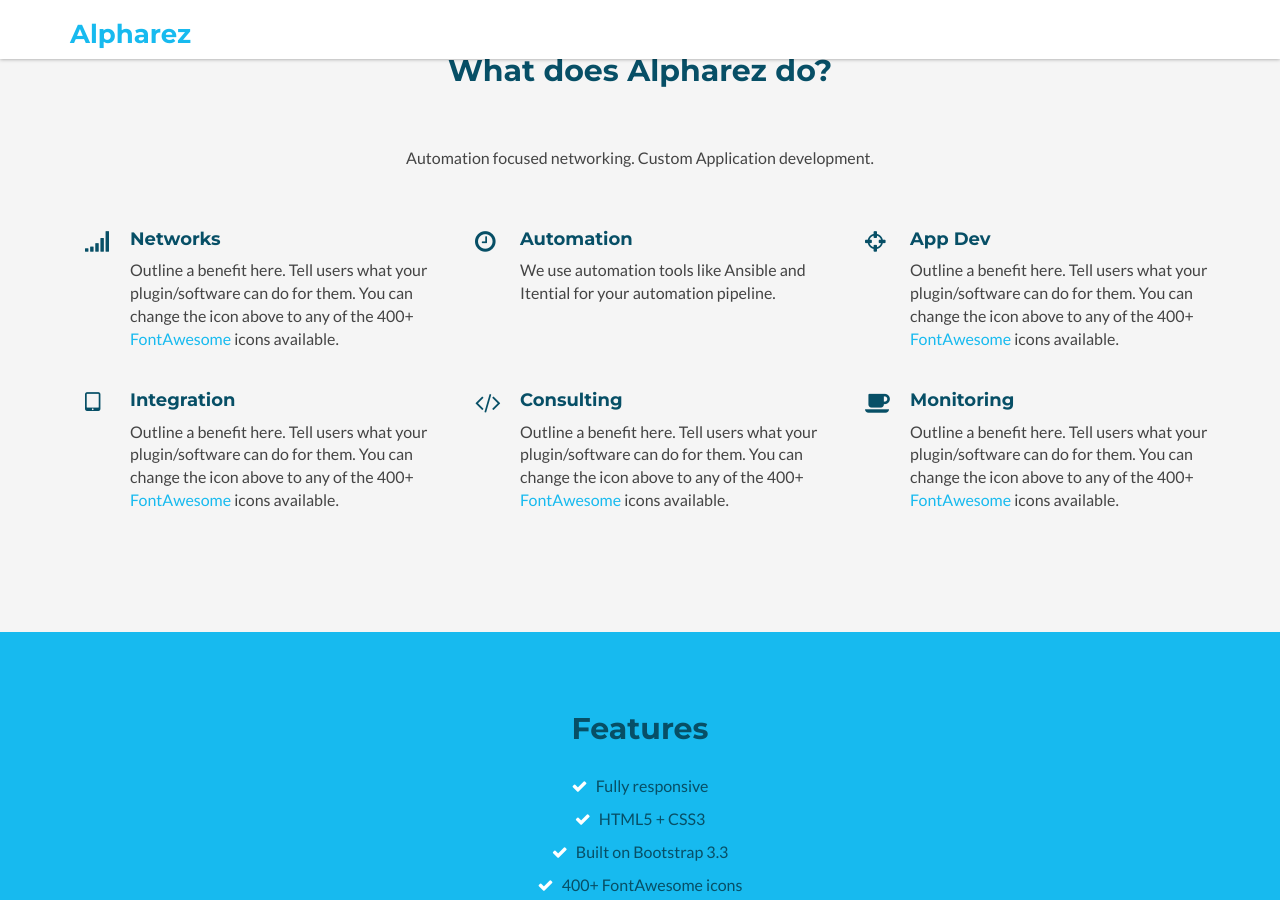
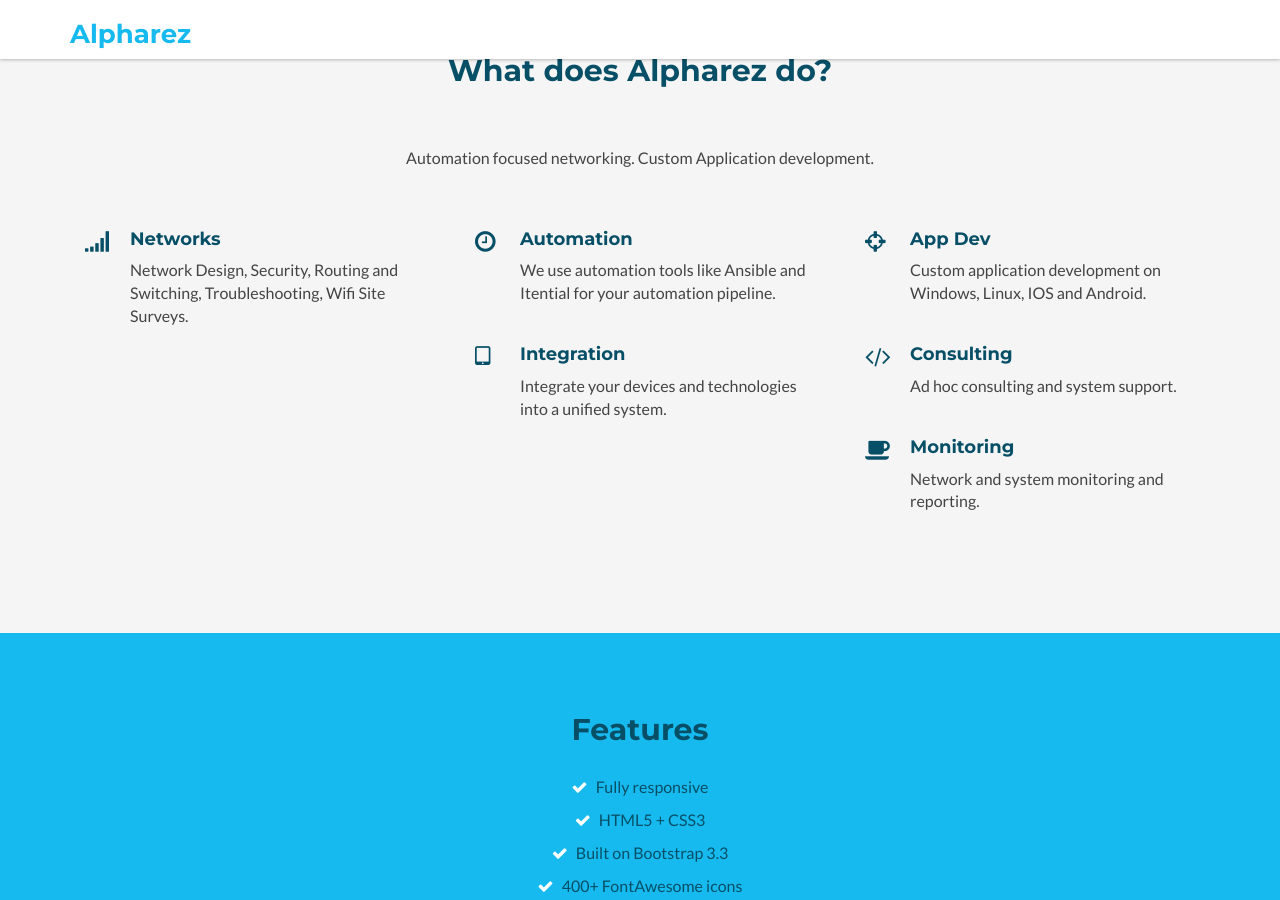
Before and after one commit to alpharez/alpharez.github.io, a Jekyll site: the page built from index.html, in a window 1280 px wide and 900 px high, scrolled down 394 px. Built offline with Jekyll 4.4.1, drawn with Linux system fonts in a browser that asks for light colours.

Commit message:
edited about page

```diff
--- a/_includes/about.html
+++ b/_includes/about.html
@@ -10,7 +10,7 @@
                     </div>
                     <div class="content">
                         <h3 class="sub-title">Networks</h3>
-                        <p>Outline a benefit here. Tell users what your plugin/software can do for them. You can change the icon above to any of the 400+ <a href="http://fortawesome.github.io/Font-Awesome/icons/" target="_blank">FontAwesome</a> icons available.</p>
+                        <p>Network Design, Security, Routing and Switching, Troubleshooting, Wifi Site Surveys.</p>
                     </div><!--//content-->
                 </div><!--//item-->
                 <div class="item col-md-4 col-sm-6 col-xs-12">
@@ -28,7 +28,7 @@
                     </div>
                     <div class="content">
                         <h3 class="sub-title">App Dev</h3>
-                        <p>Outline a benefit here. Tell users what your plugin/software can do for them. You can change the icon above to any of the 400+ <a href="http://fortawesome.github.io/Font-Awesome/icons/" target="_blank">FontAwesome</a> icons available.</p>
+                        <p>Custom application development on Windows, Linux, IOS and Android.</p>
                     </div><!--//content-->
                 </div><!--//item-->
                 <div class="clearfix visible-md"></div>
@@ -38,7 +38,7 @@
                     </div>
                     <div class="content">
                         <h3 class="sub-title">Integration</h3>
-                        <p>Outline a benefit here. Tell users what your plugin/software can do for them. You can change the icon above to any of the 400+ <a href="http://fortawesome.github.io/Font-Awesome/icons/" target="_blank">FontAwesome</a> icons available.</p>
+                        <p>Integrate your devices and technologies into a unified system.</p>
                     </div><!--//content-->
                 </div><!--//item-->
                 <div class="item col-md-4 col-sm-6 col-xs-12">
@@ -47,7 +47,7 @@
                     </div>
                     <div class="content">
                         <h3 class="sub-title">Consulting</h3>
-                        <p>Outline a benefit here. Tell users what your plugin/software can do for them. You can change the icon above to any of the 400+ <a href="http://fortawesome.github.io/Font-Awesome/icons/" target="_blank">FontAwesome</a> icons available.</p>
+                        <p>Ad hoc consulting and system support.</p>
                     </div><!--//content-->
                 </div><!--//item-->
                 <div class="item col-md-4 col-sm-6 col-xs-12">
@@ -56,7 +56,7 @@
                     </div>
                     <div class="content">
                         <h3 class="sub-title">Monitoring</h3>
-                        <p>Outline a benefit here. Tell users what your plugin/software can do for them. You can change the icon above to any of the 400+ <a href="http://fortawesome.github.io/Font-Awesome/icons/" target="_blank">FontAwesome</a> icons available.</p>
+                        <p>Network and system monitoring and reporting.</p>
                     </div><!--//content-->
                 </div><!--//item-->
             </div><!--//row-->
```
